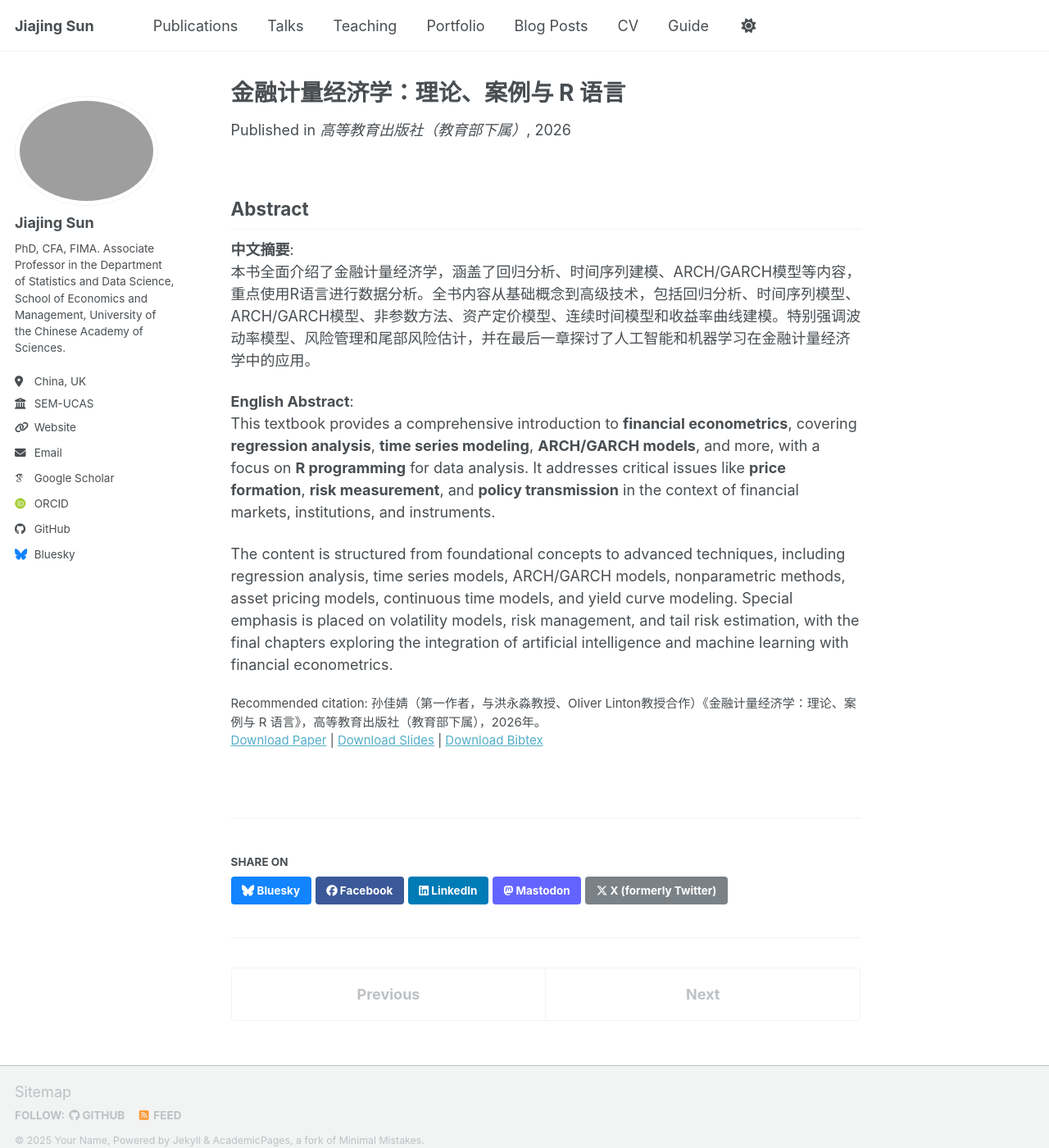
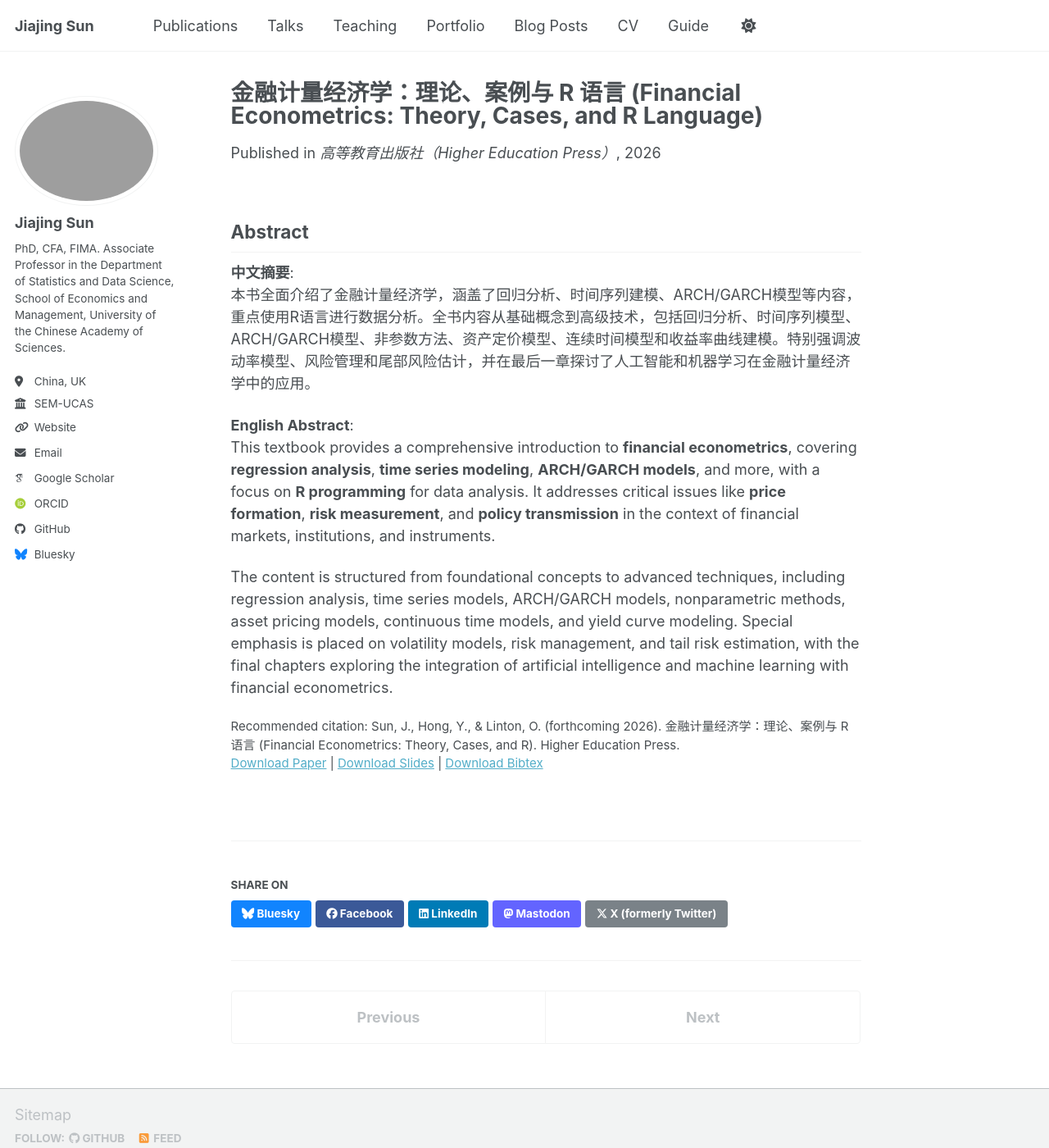
Before and after one commit to Jiajing-Sun/jiajing-sun.github.io, a Jekyll site: the page built from _publications/book-1.md, in a window 1280 px wide and 1400 px high. Shown: the whole window at 82% size. Built offline with Jekyll 4.4.1, drawn with Linux system fonts in a browser that asks for light colours; some web fonts are replaced; a script bundle is joined from its source files by our own code; library files that are not in the unit come from our copies.

Commit message:
Update book-1.md

```diff
--- a/_publications/book-1.md
+++ b/_publications/book-1.md
@@ -1,15 +1,15 @@
 ---
-title: "金融计量经济学：理论、案例与 R 语言"
+title: "金融计量经济学：理论、案例与 R 语言 (Financial Econometrics: Theory, Cases, and R Language)"
 collection: publications
 category: books
 permalink: /publication/publications/book-1
-excerpt: '本书全面介绍了金融计量经济学，涵盖了回归分析、时间序列建模、ARCH/GARCH模型等内容，重点使用R语言进行数据分析。'
+excerpt: 'This book provides a comprehensive introduction to financial econometrics with a focus on data analysis using the R language.'
 date: 2026-01-01
-venue: '高等教育出版社（教育部下属）'
+venue: '高等教育出版社（Higher Education Press）'
 slidesurl: ''
 paperurl: ''
 bibtexurl: ''
-citation: '孙佳婧（第一作者，与洪永淼教授、Oliver Linton教授合作）《金融计量经济学：理论、案例与 R 语言》，高等教育出版社（教育部下属），2026年。'
+citation: 'Sun, J., Hong, Y., & Linton, O. (forthcoming 2026). 金融计量经济学：理论、案例与 R 语言 (Financial Econometrics: Theory, Cases, and R). Higher Education Press.'
 ---
 ## Abstract
 
```
